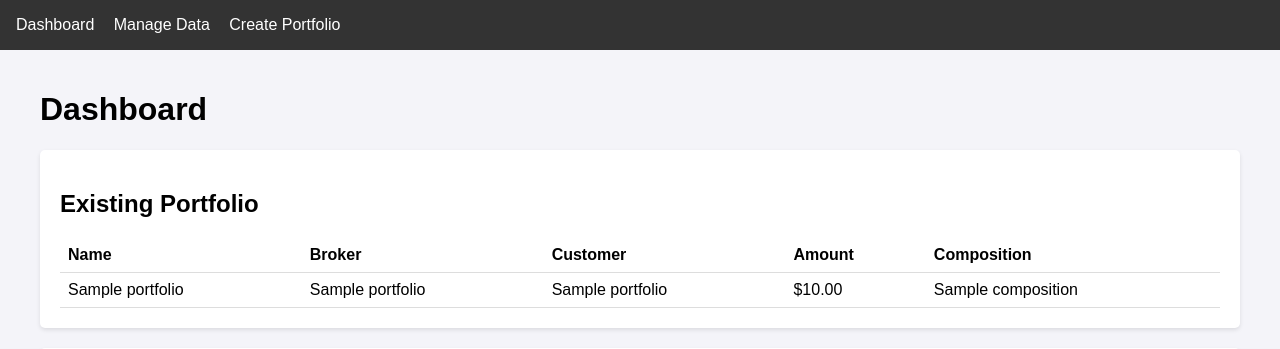
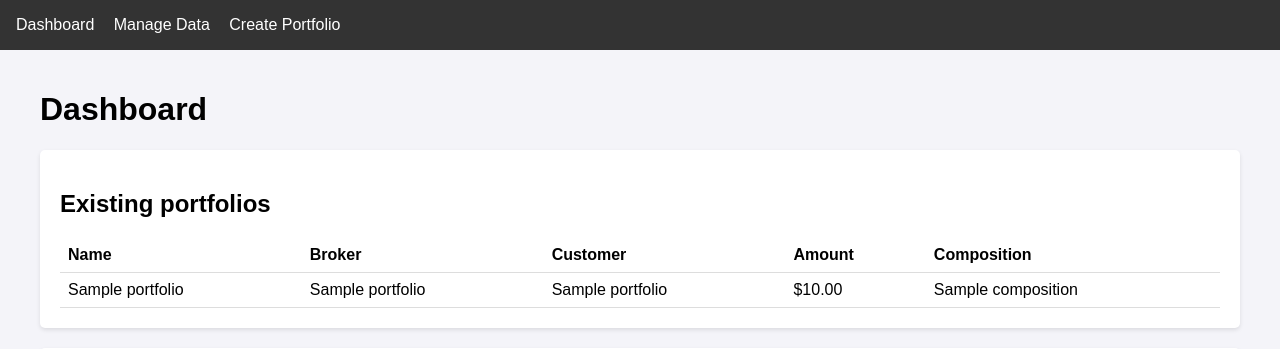
Before and after one commit to figueroaric/financial-app, a Flask app: template web-frontend/templates/index.html in a window 1280 px wide. Shown: the top 349 px of the page. Run offline with Flask 3, Linux system fonts and the light colour scheme; the template is opened without the code that fills it: most values are stand-ins (such as "Sample title", 1, 10 or a date in 2020).

Commit message:
feat: Update homepage title

```diff
--- a/web-frontend/templates/index.html
+++ b/web-frontend/templates/index.html
@@ -5,7 +5,7 @@
     <h1>Dashboard</h1>
 
     <div class="card">
-        <h2>Existing Portfolio</h2>
+        <h2>Existing portfolios</h2>
         {% if portfolios %}
             <table>
                 <thead><tr><th>Name</th><th>Broker</th><th>Customer</th><th>Amount</th><th>Composition</th></tr></thead>
```
